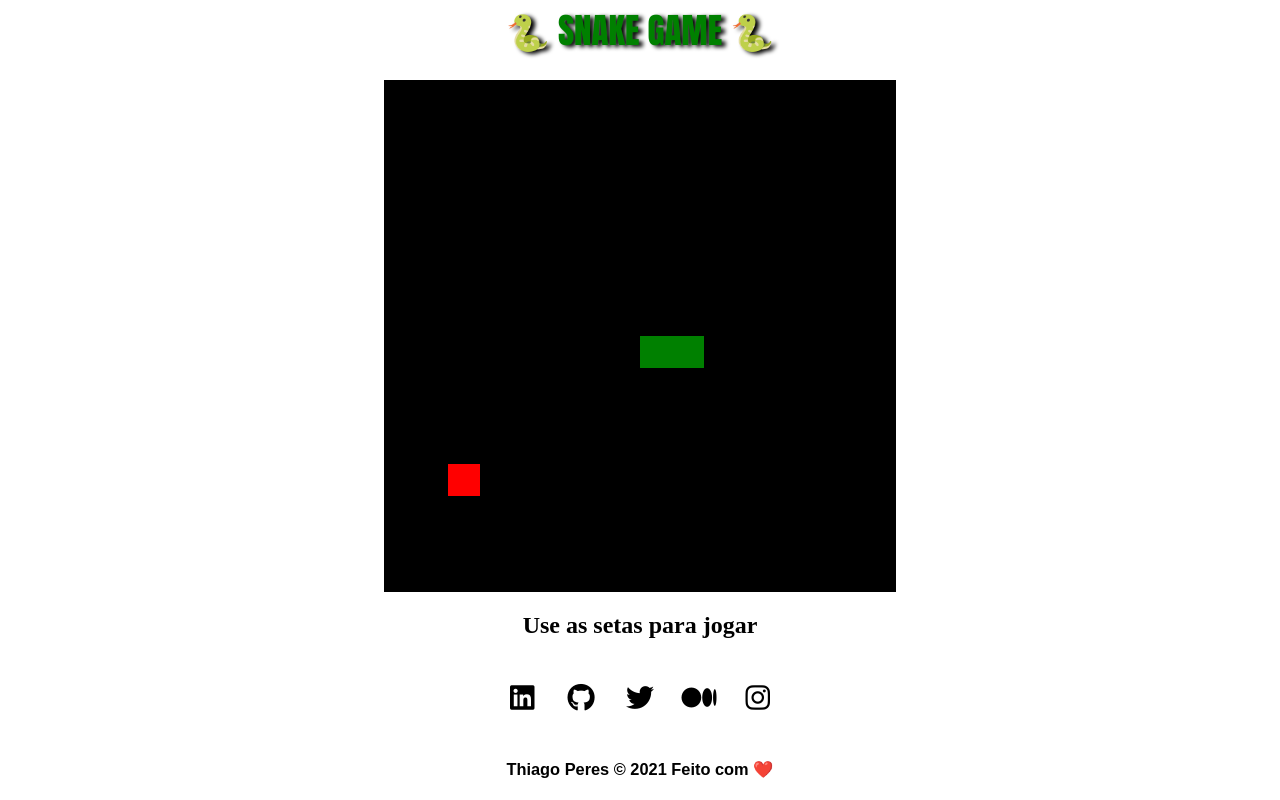
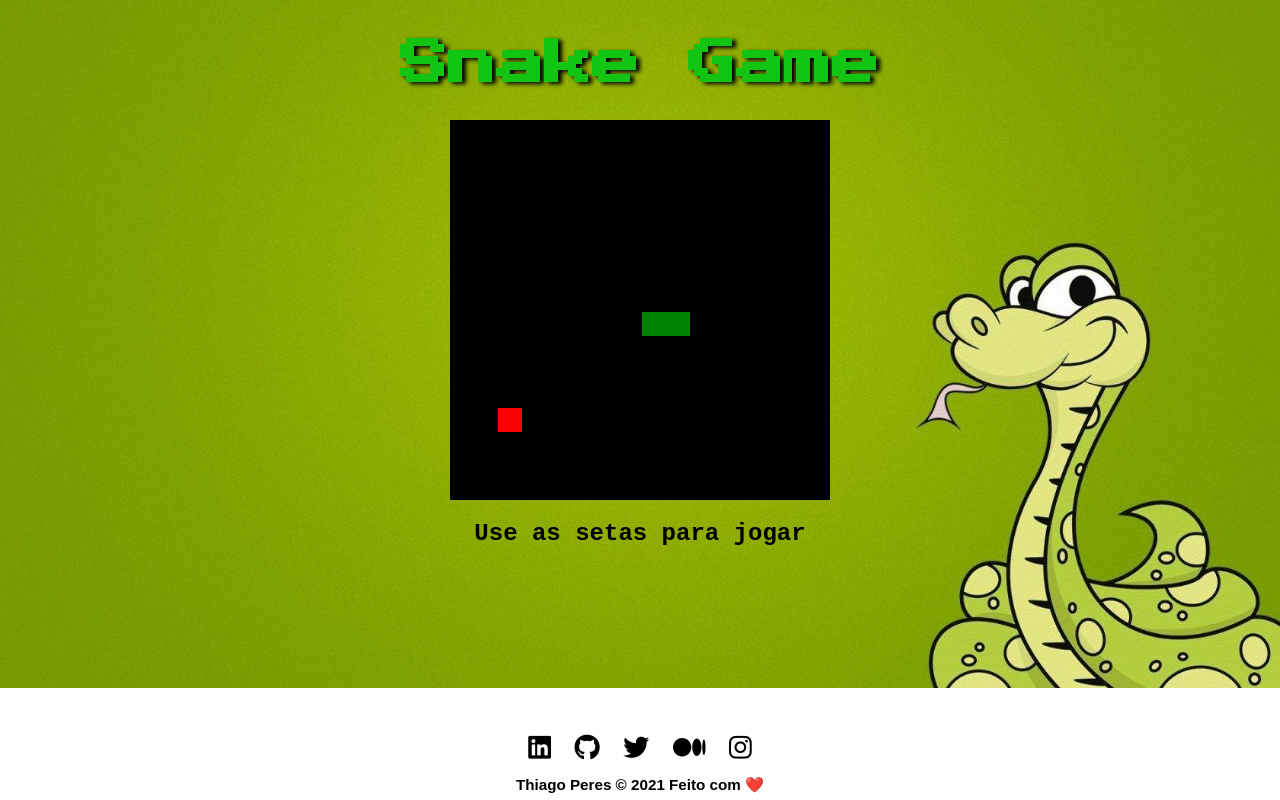
Before and after one commit to thiagoperess/snake-game, a plain HTML site: page index.html in a window 1280 px wide. Drawn offline with Linux system fonts and the light colour scheme.

Commit message:
add bg fonts edit box

```diff
--- a/css/style.css
+++ b/css/style.css
@@ -1,40 +1,50 @@
 body {
-    height: 95vh;
-    width: 95;
     display: flex;
     justify-content: center;
     align-items: center;
     flex-direction: column;
+    overflow: hidden;
+    background-image: url(../img/snake2.jpeg);
+    background-position: center;
+    background-repeat: no-repeat;
+    background-size: 100%;
 }
 
 h1 {
-    font-family: Impact, Haettenschweiler, 'Arial Narrow Bold', sans-serif;
-    color: green;
-    font-size: 35px;
+    font-family: 'Press Start 2P', cursive;
+    color: rgb(18, 197, 18);
+    font-size: 6vh;
     text-shadow: 4px 2px 4px black;
+}
+
+h2 {
+    font-size: 3vh;
+    font-family: 'Courier New', Courier, monospace;
 }
 
 /* footer */
 
 .center {
-    display: inline-block;
+    display: inline;
     justify-content: center;
     align-items: center;
     text-align: center;
-    padding-top: 15px;
-    font-size: 14px;
+    padding-top: 10px;
+    font-size: 13px;
     font-family: Arial, Helvetica, sans-serif;
+    bottom: 0;
 }
 
 .main {
     width: 100%;
-    height: 20vh;
+    height: 65px;
+    position: absolute;
 }
 
 .icon {
     width: 65px;
-    height: 65px;
-    margin: -5px;
+    height: 5px;
+    margin: 10px;
     cursor: pointer;
     border-radius: 50px;
 }
--- a/index.html
+++ b/index.html
@@ -6,12 +6,14 @@
     <meta http.equiv="X-UA-Compatible" content="ie=edge">
     <link rel="shortcut icon" href="img/favicon.png"/>
     <link rel="stylesheet" href="./css/style.css">
+    <link rel="preconnect" href="https://fonts.gstatic.com">
+    <link href="https://fonts.googleapis.com/css2?family=Press+Start+2P&display=swap" rel="stylesheet">
     <script defer src="./js/script.js"></script>
     <title>Snake Game</title>
 </head>
 <body>
-    <h1 class="titulo">🐍 SNAKE GAME 🐍</h1>
-    <canvas id="snake" width="512" height="512"></canvas>
+    <h1 class="titulo">Snake Game</h1>
+    <canvas id="snake" width="380" height="380"></canvas>
     <h2 class="descricao">Use as setas para jogar</h2>
 </body>
 <footer class="main center">
@@ -36,5 +38,4 @@
     </h3>
 </footer>
 <script src="https://kit.fontawesome.com/b37b8b8e5b.js" crossorigin="anonymous"></script>
-
 </html>
--- a/js/script.js
+++ b/js/script.js
@@ -1,6 +1,6 @@
 let canvas = document.getElementById("snake");
 let context = canvas.getContext("2d");
-let box = 32;
+let box = 24;
 let snake = [];
 snake[0] = {
     x: 8 * box,
@@ -17,14 +17,14 @@ function createBG() {
     context.fillStyle = "black";
     context.fillRect(0, 0, 16 * box, 16 * box);
 }
-
+// criando a serpente
 function createSnake(){
     for(i = 0; i < snake.length; i++){
         context.fillStyle = "green";
         context.fillRect(snake[i].x, snake[i].y, box, box);
     }
 }
-
+// criando a comida da serpente
 function drawFood(){
     context.fillStyle = "red";
     context.fillRect(food.x, food.y, box, box);
```
Also changed, not shown: img/snake2.jpeg (added).
